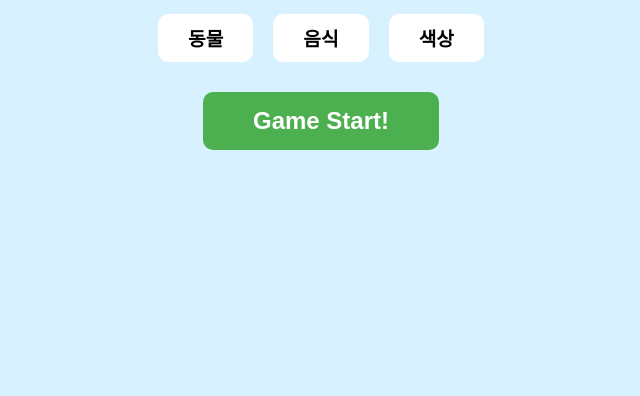
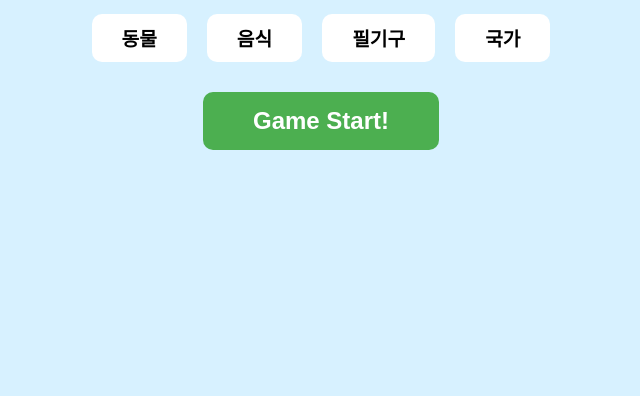
Before and after one commit to anseonghwan/KW_Open-Source_Project_team08, a website: page roles.html in a window 1280 px wide. Shown: the part 404-800 px from the top of the page, without its empty margins (319-959 px from the left). Drawn offline with Linux system fonts and the light colour scheme.

Commit message:
edit category

```diff
--- a/roles.html
+++ b/roles.html
@@ -104,7 +104,8 @@
     const categories = {
       동물: ['사자', '호랑이', '사슴', '코끼리'],
       음식: ['피자', '햄버거', '초밥', '스테이크'],
-      색상: ['빨강', '파랑', '초록', '노랑']
+      필기구: ['연필', '샤프', '볼펜', '노랑'],
+      국가: ['북한', '미국', '일본', '중국']
     };
 
     const categoryNames = Object.keys(categories);
```
